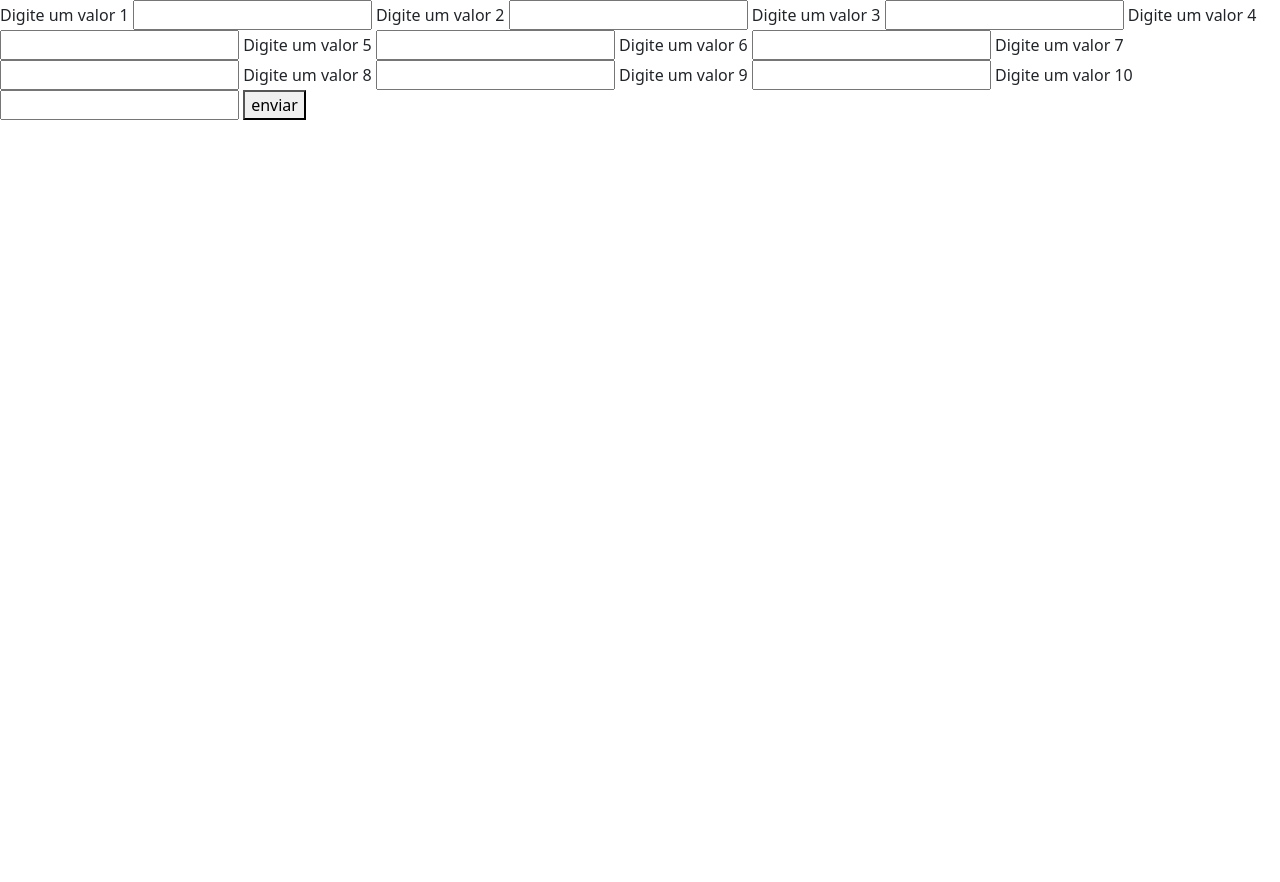
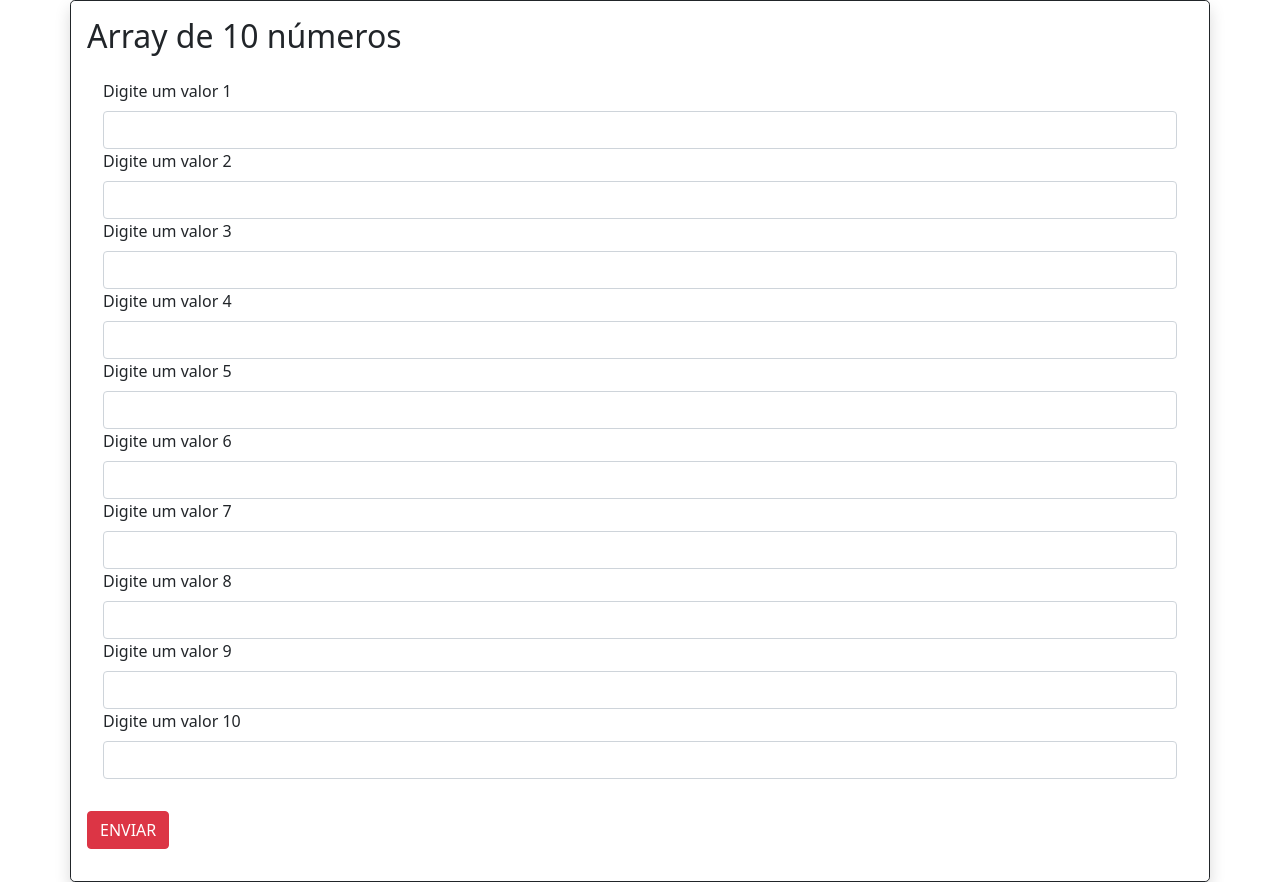
Before and after one commit to GBielMendes7/EletivaI-LinguagemdeProgamacaoIV, a PHP site: page / in a window 1280 px wide. Before the commit the page ends 120 px from the top, so only its background shows below. Run offline with PHP 8.4, Linux system fonts and the light colour scheme.

Commit message:
csslista2exercicio1

```diff
--- a/Lista de exercicios 2/lista2Exercicio 1/index.php
+++ b/Lista de exercicios 2/lista2Exercicio 1/index.php
@@ -10,21 +10,33 @@
 
     <title>Exercicio 1</title>
   </head>
-  <body>
-      <form action="resposta.php" method="post">
+  <body class="container rounded-3 p-3 border border-dark shadow">
+    <h2>Array de 10 números</h2>
+    <div class="row p-3">
+      <div class="col mb-3">
+        <form action="resposta.php" method="post">
         <?php
             for ($i=1; $i <= 10; $i++){
         ?>
-        <label for="num<?= $i ?>">Digite um valor <?= $i ?></label>
+        <label for="num<?= $i ?>" class="form-label">Digite um valor <?= $i ?></label>
 
-        <input type="number" id="num<?= $i ?>" name="num<?= $i ?>">
+        <input type="number" class="form-control" id="num<?= $i ?>" name="num<?= $i ?>">
         <?php
             }
         ?>
 
-        <button type="submit">enviar</button>
+      </div>
 
-      </form>
+    </div>
+    <div class="row">
+      <div class="col mb-3">
+        <button type="submit" class="btn btn-danger">ENVIAR</button>
+
+      </div>
+    </div>
+
+
+    </form>
 
   </body>
 </html>
```
Also changed, not shown: Lista de exercicios 2/lista2Exercicio 1/resposta.php (+25 -8 lines).
